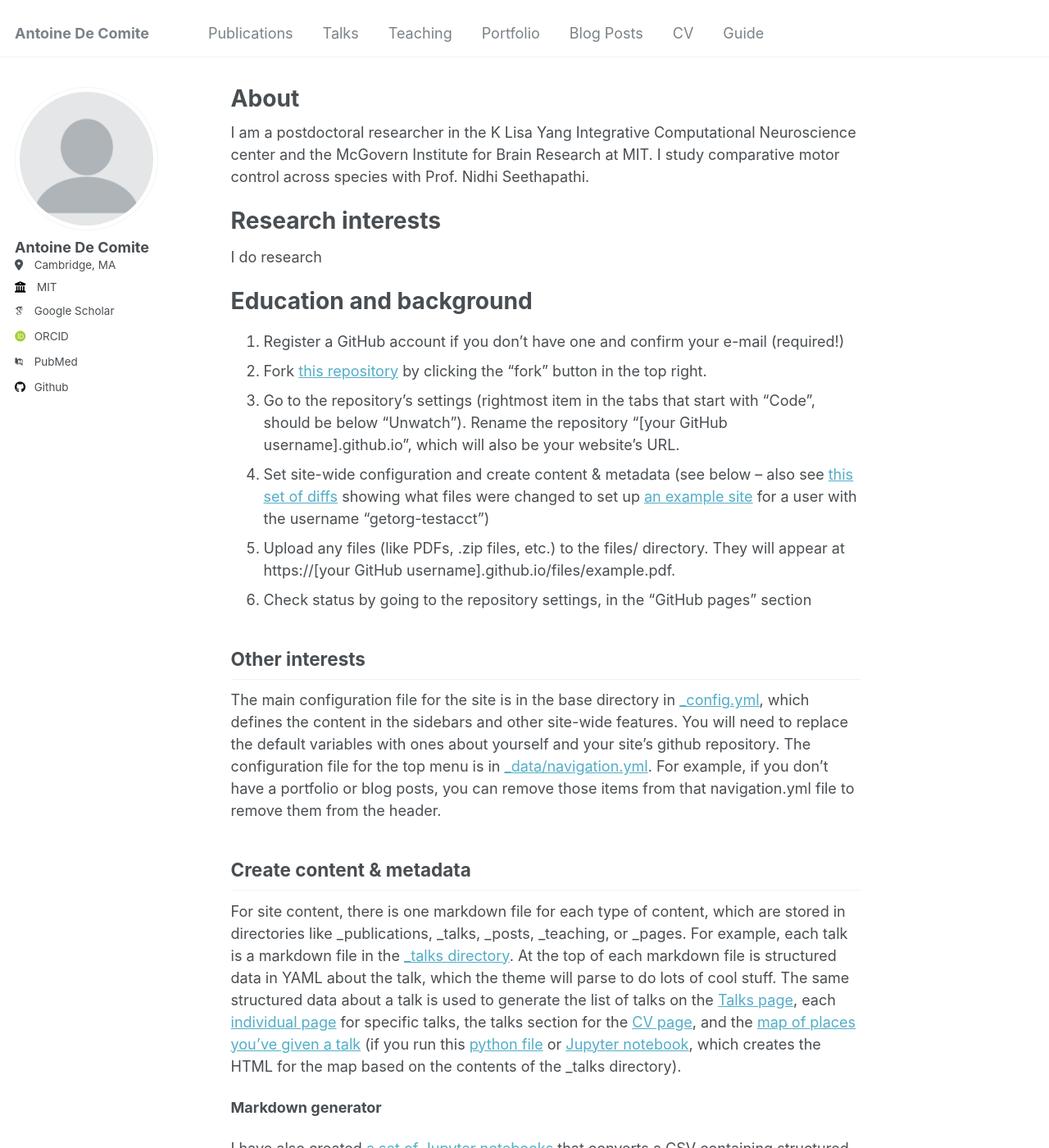
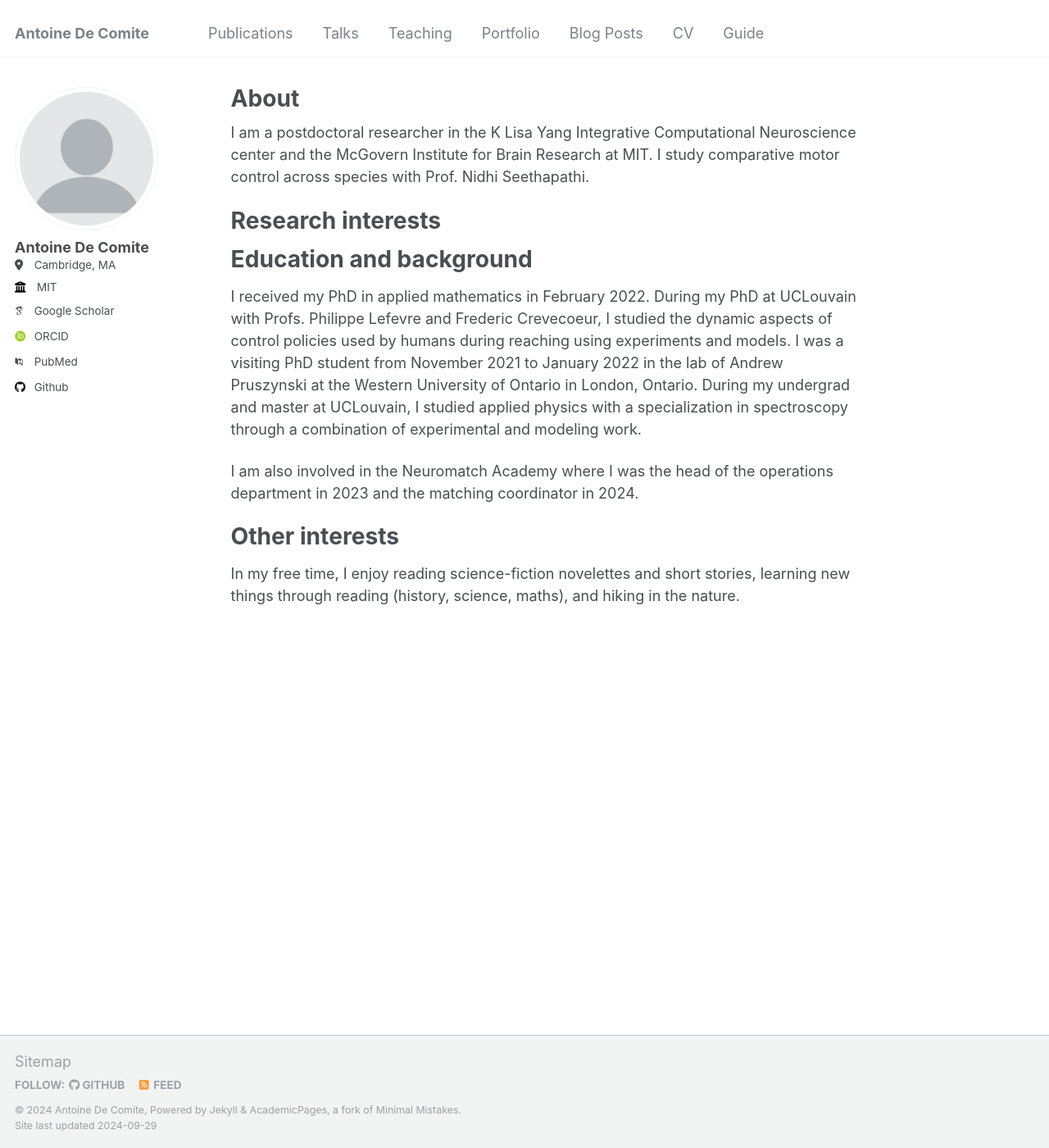
Before and after one commit to decomiteA/decomiteA.github.io, a Jekyll site: the page built from _pages/about.md, in a window 1280 px wide and 1400 px high. Shown: the whole window at 82% size. Built offline with Jekyll 4.4.1, drawn with Linux system fonts in a browser that asks for light colours; some web fonts are replaced; some of the changed text lies outside the part shown.

Commit message:
Update about.md

```diff
--- a/_pages/about.md
+++ b/_pages/about.md
@@ -11,37 +11,18 @@ I am a postdoctoral researcher in the K Lisa Yang Integrative Computational Neur
 
 Research interests
 ======
-I do research
+
 
 Education and background
 ======
-1. Register a GitHub account if you don't have one and confirm your e-mail (required!)
-1. Fork [this repository](https://github.com/academicpages/academicpages.github.io) by clicking the "fork" button in the top right.
-1. Go to the repository's settings (rightmost item in the tabs that start with "Code", should be below "Unwatch"). Rename the repository "[your GitHub username].github.io", which will also be your website's URL.
-1. Set site-wide configuration and create content & metadata (see below -- also see [this set of diffs](http://archive.is/3TPas) showing what files were changed to set up [an example site](https://getorg-testacct.github.io) for a user with the username "getorg-testacct")
-1. Upload any files (like PDFs, .zip files, etc.) to the files/ directory. They will appear at https://[your GitHub username].github.io/files/example.pdf.
-1. Check status by going to the repository settings, in the "GitHub pages" section
+
+I received my PhD in applied mathematics in February 2022. During my PhD at UCLouvain with Profs. Philippe Lefevre and Frederic Crevecoeur, I studied the dynamic aspects of control policies used by humans during reaching using experiments and models. I was a visiting PhD student from November 2021 to January 2022 in the lab of Andrew Pruszynski at the Western University of Ontario in London, Ontario. During my undergrad and master at UCLouvain, I studied applied physics with a specialization in spectroscopy through a combination of experimental and modeling work.
+
+
+I am also involved in the Neuromatch Academy where I was the head of the operations department in 2023 and the matching coordinator in 2024.
+
+
 
 Other interests
-------
-The main configuration file for the site is in the base directory in [_config.yml](https://github.com/academicpages/academicpages.github.io/blob/master/_config.yml), which defines the content in the sidebars and other site-wide features. You will need to replace the default variables with ones about yourself and your site's github repository. The configuration file for the top menu is in [_data/navigation.yml](https://github.com/academicpages/academicpages.github.io/blob/master/_data/navigation.yml). For example, if you don't have a portfolio or blog posts, you can remove those items from that navigation.yml file to remove them from the header.
-
-Create content & metadata
-------
-For site content, there is one markdown file for each type of content, which are stored in directories like _publications, _talks, _posts, _teaching, or _pages. For example, each talk is a markdown file in the [_talks directory](https://github.com/academicpages/academicpages.github.io/tree/master/_talks). At the top of each markdown file is structured data in YAML about the talk, which the theme will parse to do lots of cool stuff. The same structured data about a talk is used to generate the list of talks on the [Talks page](https://academicpages.github.io/talks), each [individual page](https://academicpages.github.io/talks/2012-03-01-talk-1) for specific talks, the talks section for the [CV page](https://academicpages.github.io/cv), and the [map of places you've given a talk](https://academicpages.github.io/talkmap.html) (if you run this [python file](https://github.com/academicpages/academicpages.github.io/blob/master/talkmap.py) or [Jupyter notebook](https://github.com/academicpages/academicpages.github.io/blob/master/talkmap.ipynb), which creates the HTML for the map based on the contents of the _talks directory).
-
-**Markdown generator**
-
-I have also created [a set of Jupyter notebooks](https://github.com/academicpages/academicpages.github.io/tree/master/markdown_generator
-) that converts a CSV containing structured data about talks or presentations into individual markdown files that will be properly formatted for the Academic Pages template. The sample CSVs in that directory are the ones I used to create my own personal website at stuartgeiger.com. My usual workflow is that I keep a spreadsheet of my publications and talks, then run the code in these notebooks to generate the markdown files, then commit and push them to the GitHub repository.
-
-How to edit your site's GitHub repository
-------
-Many people use a git client to create files on their local computer and then push them to GitHub's servers. If you are not familiar with git, you can directly edit these configuration and markdown files directly in the github.com interface. Navigate to a file (like [this one](https://github.com/academicpages/academicpages.github.io/blob/master/_talks/2012-03-01-talk-1.md) and click the pencil icon in the top right of the content preview (to the right of the "Raw | Blame | History" buttons). You can delete a file by clicking the trashcan icon to the right of the pencil icon. You can also create new files or upload files by navigating to a directory and clicking the "Create new file" or "Upload files" buttons.
-
-Example: editing a markdown file for a talk
-![Editing a markdown file for a talk](/images/editing-talk.png)
-
-For more info
-------
-More info about configuring Academic Pages can be found in [the guide](https://academicpages.github.io/markdown/). The [guides for the Minimal Mistakes theme](https://mmistakes.github.io/minimal-mistakes/docs/configuration/) (which this theme was forked from) might also be helpful.
+======
+In my free time, I enjoy reading science-fiction novelettes and short stories, learning new things through reading (history, science, maths), and hiking in the nature.
```
